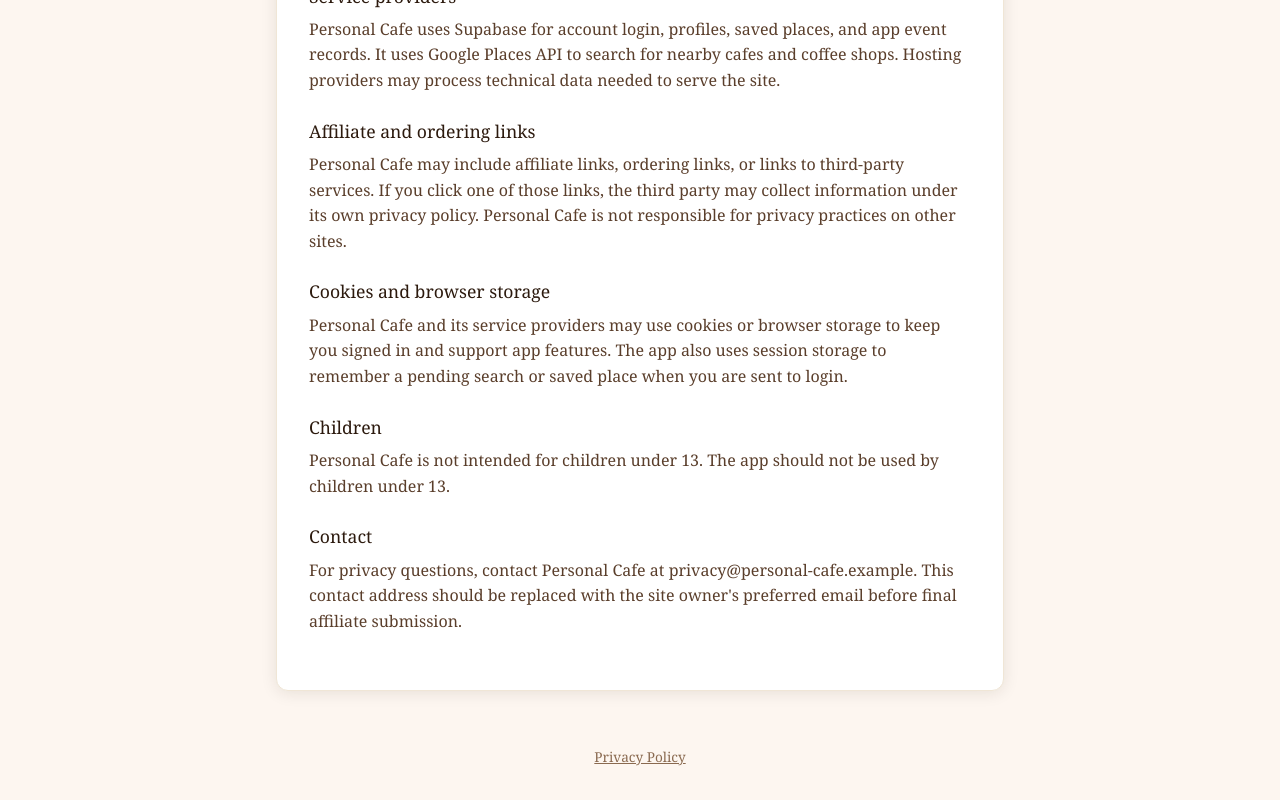
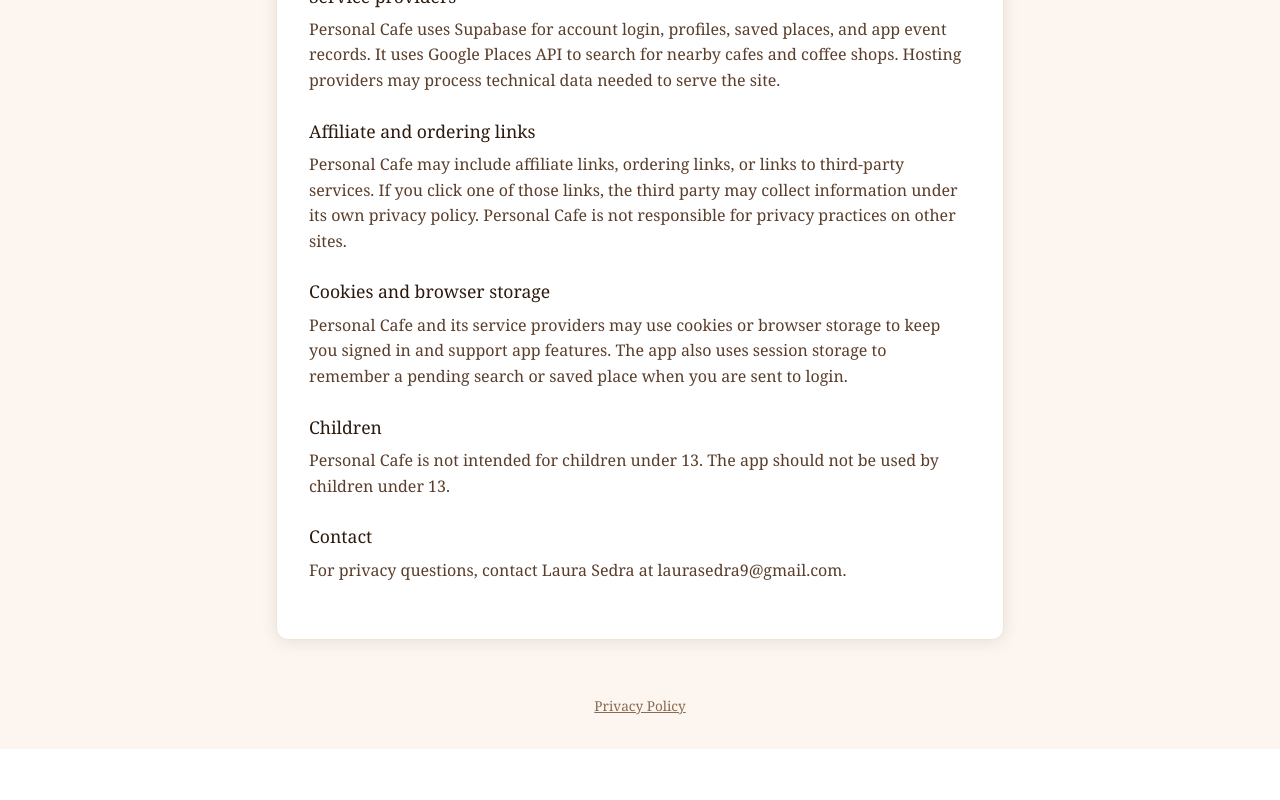
Before and after one commit to laurasedra/personal-cafe, a Next.js app: page /privacy in a window 1280 px wide. Shown: the part 736-1536 px from the top of the page. After the commit the page ends 1485 px from the top, so only its background shows below. Built offline with nearby package versions, Linux system fonts and the light colour scheme; no server answers.

Commit message:
Change privacy contact email to Laura Sedra
Updated contact email for privacy questions.

```diff
--- a/src/app/privacy/page.tsx
+++ b/src/app/privacy/page.tsx
@@ -119,9 +119,7 @@
           <section style={sectionStyle}>
             <h2 style={headingStyle}>Contact</h2>
             <p style={paragraphStyle}>
-              For privacy questions, contact Personal Cafe at privacy@personal-cafe.example.
-              This contact address should be replaced with the site owner&apos;s preferred email
-              before final affiliate submission.
+              For privacy questions, contact Laura Sedra at laurasedra9@gmail.com.
             </p>
           </section>
         </div>
```
